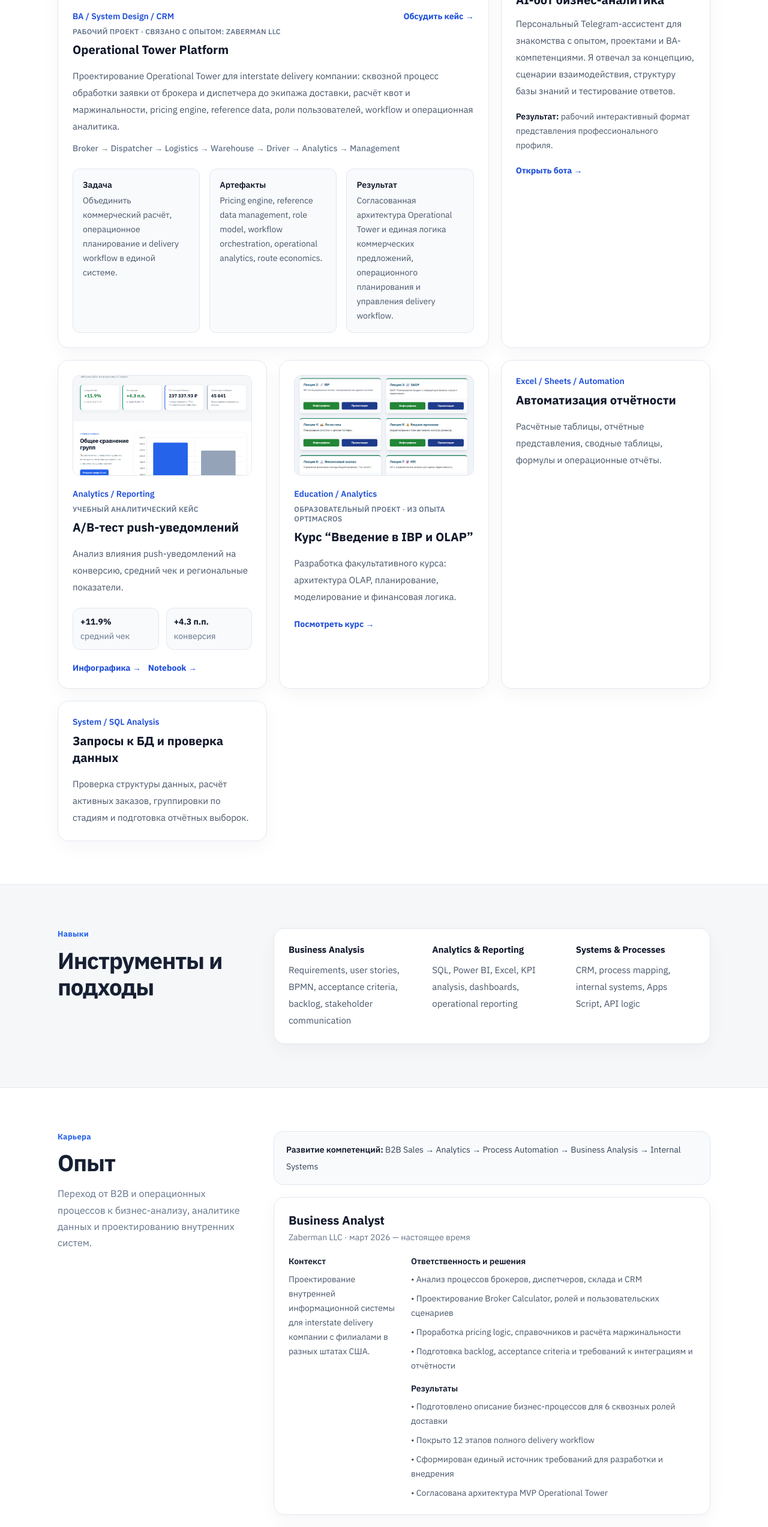
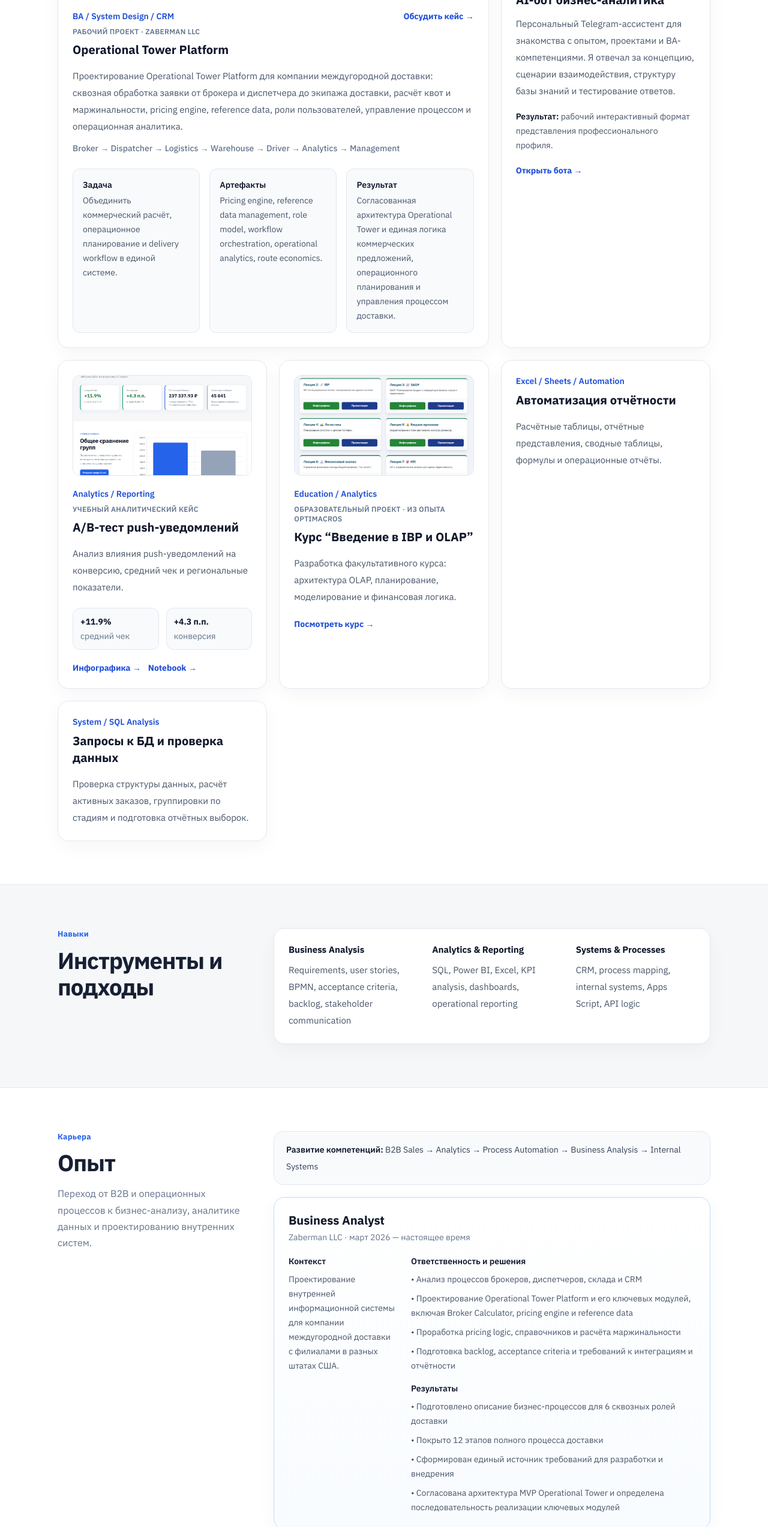
Before and after one commit to yarsuleimenov-code/ys-analytics, a plain HTML site: page index.html in a window 1280 px wide. Shown: the part 1931-4476 px from the top of the page at 60% size. Drawn offline with nearby package versions, Linux system fonts and the light colour scheme.

Commit message:
Refine Operational Tower experience hierarchy

```diff
--- a/index.html
+++ b/index.html
@@ -349,13 +349,13 @@
             <div class="flex flex-col sm:flex-row sm:items-start sm:justify-between gap-4">
               <div>
                 <p class="text-sm font-semibold text-blue-700 mb-2">BA / System Design / CRM</p>
-                <p class="text-xs font-semibold uppercase tracking-wide text-slate-500 mb-2">Рабочий проект · Связано с опытом: Zaberman LLC</p>
+                <p class="text-xs font-semibold uppercase tracking-wide text-slate-500 mb-2">Рабочий проект · Zaberman LLC</p>
                 <h3 class="text-xl font-bold text-slate-900">Operational Tower Platform</h3>
               </div>
               <a href="#contact" class="text-sm font-bold text-blue-700 hover:text-blue-900 shrink-0">Обсудить кейс →</a>
             </div>
 
-            <p class="mt-4 text-slate-600 leading-7 max-w-3xl">Проектирование Operational Tower для interstate delivery компании: сквозной процесс обработки заявки от брокера и диспетчера до экипажа доставки, расчёт квот и маржинальности, pricing engine, reference data, роли пользователей, workflow и операционная аналитика.</p>
+            <p class="mt-4 text-slate-600 leading-7 max-w-3xl">Проектирование Operational Tower Platform для компании междугородной доставки: сквозная обработка заявки от брокера и диспетчера до экипажа доставки, расчёт квот и маржинальности, pricing engine, reference data, роли пользователей, управление процессом и операционная аналитика.</p>
             <p class="mt-3 text-sm font-medium text-slate-500">Broker → Dispatcher → Logistics → Warehouse → Driver → Analytics → Management</p>
 
             <div class="mt-6 grid md:grid-cols-3 gap-4 text-sm">
@@ -369,7 +369,7 @@
               </div>
               <div class="rounded-xl bg-slate-50 border border-slate-200 p-4">
                 <div class="font-semibold text-slate-900">Результат</div>
-                <p class="mt-1 text-slate-600 leading-6">Согласованная архитектура Operational Tower и единая логика коммерческих предложений, операционного планирования и управления delivery workflow.</p>
+                <p class="mt-1 text-slate-600 leading-6">Согласованная архитектура Operational Tower и единая логика коммерческих предложений, операционного планирования и управления процессом доставки.</p>
               </div>
             </div>
           </article>
@@ -485,7 +485,7 @@
             </div>
 
             <div class="grid gap-5">
-              <article class="card p-6">
+              <article class="card p-6 border-blue-200 bg-gradient-to-b from-white to-blue-50/40">
               <div>
                 <h3 class="text-xl font-bold text-slate-900">Business Analyst</h3>
                 <p class="mt-1 text-sm text-slate-500">Zaberman LLC · март 2026 — настоящее время</p>
@@ -495,7 +495,7 @@
                 <div>
                   <div class="font-semibold text-slate-900">Контекст</div>
                   <p class="mt-2 text-slate-600 leading-6">
-                    Проектирование внутренней информационной системы для interstate delivery компании с филиалами в разных штатах США.
+                    Проектирование внутренней информационной системы для компании междугородной доставки с филиалами в разных штатах США.
                   </p>
                 </div>
 
@@ -503,23 +503,23 @@
                   <div class="font-semibold text-slate-900">Ответственность и решения</div>
                   <ul class="mt-2 space-y-2 text-slate-600 leading-6">
                     <li>• Анализ процессов брокеров, диспетчеров, склада и CRM</li>
-                    <li>• Проектирование Broker Calculator, ролей и пользовательских сценариев</li>
+                    <li>• Проектирование Operational Tower Platform и его ключевых модулей, включая Broker Calculator, pricing engine и reference data</li>
                     <li>• Проработка pricing logic, справочников и расчёта маржинальности</li>
                     <li>• Подготовка backlog, acceptance criteria и требований к интеграциям и отчётности</li>
                   </ul>
                   <div class="mt-4 font-semibold text-slate-900">Результаты</div>
                   <ul class="mt-2 space-y-2 text-slate-600 leading-6">
                     <li>• Подготовлено описание бизнес-процессов для 6 сквозных ролей доставки</li>
-                    <li>• Покрыто 12 этапов полного delivery workflow</li>
+                    <li>• Покрыто 12 этапов полного процесса доставки</li>
                     <li>• Сформирован единый источник требований для разработки и внедрения</li>
-                    <li>• Согласована архитектура MVP Operational Tower</li>
+                    <li>• Согласована архитектура MVP Operational Tower и определена последовательность реализации ключевых модулей</li>
                   </ul>
                 </div>
               </div>
             </article>
 
 
-            <article class="card p-6 border-blue-200 bg-gradient-to-b from-white to-blue-50/40">
+            <article class="card p-6">
               <div>
                 <h3 class="text-xl font-bold text-slate-900">Business Analyst</h3>
                 <p class="mt-1 text-sm text-slate-500">Optimacros · май 2025 — март 2026</p>
```
Also changed, not shown: index_en.html (+5 -5 lines).
